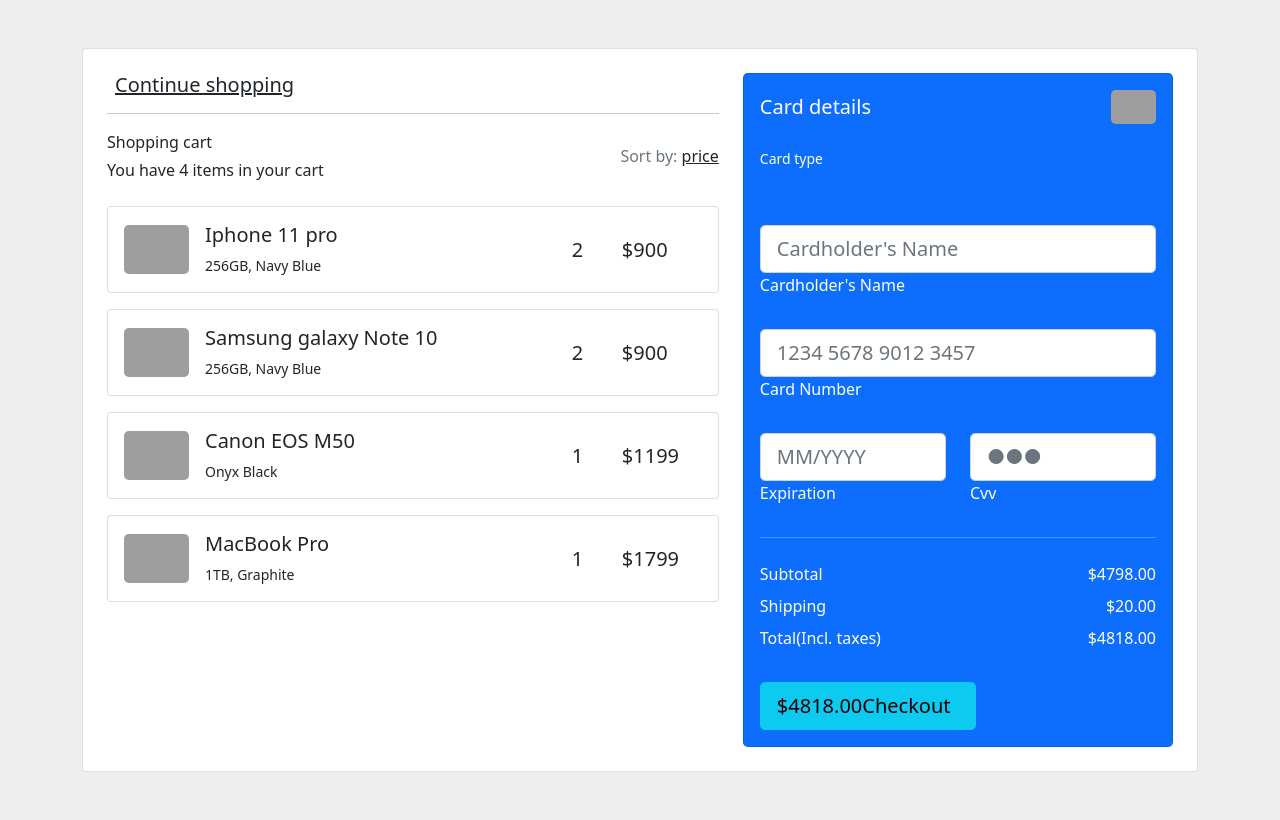
After one commit to Malicsuave/final_na, a PHP site: page /cart.php in a window 1280 px wide. The commit adds this page. Run offline with PHP 8.4, Linux system fonts and the light colour scheme; grey boxes are pictures that could not be loaded.

Commit message:
add new things

```diff
--- /dev/null
+++ b/cart.php
@@ -0,0 +1,234 @@
+<!DOCTYPE html>
+<html lang="en">
+<head>
+    <meta charset="UTF-8">
+    <meta name="viewport" content="width=device-width, initial-scale=1.0">
+    <title>Document</title>
+    <link href="css/bootstrap.min.css" rel="stylesheet">
+    <link href="css/bootstrap-icons.css" rel="stylesheet">
+</head>
+<body>
+<section class="h-100 h-custom" style="background-color: #eee;">
+  <div class="container py-5 h-100">
+    <div class="row d-flex justify-content-center align-items-center h-100">
+      <div class="col">
+        <div class="card">
+          <div class="card-body p-4">
+
+            <div class="row">
+
+              <div class="col-lg-7">
+                <h5 class="mb-3"><a href="#!" class="text-body"><i
+                      class="fas fa-long-arrow-alt-left me-2"></i>Continue shopping</a></h5>
+                <hr>
+
+                <div class="d-flex justify-content-between align-items-center mb-4">
+                  <div>
+                    <p class="mb-1">Shopping cart</p>
+                    <p class="mb-0">You have 4 items in your cart</p>
+                  </div>
+                  <div>
+                    <p class="mb-0"><span class="text-muted">Sort by:</span> <a href="#!"
+                        class="text-body">price <i class="fas fa-angle-down mt-1"></i></a></p>
+                  </div>
+                </div>
+
+                <div class="card mb-3">
+                  <div class="card-body">
+                    <div class="d-flex justify-content-between">
+                      <div class="d-flex flex-row align-items-center">
+                        <div>
+                          <img
+                            src="https://mdbcdn.b-cdn.net/img/Photos/new-templates/bootstrap-shopping-carts/img1.webp"
+                            class="img-fluid rounded-3" alt="Shopping item" style="width: 65px;">
+                        </div>
+                        <div class="ms-3">
+                          <h5>Iphone 11 pro</h5>
+                          <p class="small mb-0">256GB, Navy Blue</p>
+                        </div>
+                      </div>
+                      <div class="d-flex flex-row align-items-center">
+                        <div style="width: 50px;">
+                          <h5 class="fw-normal mb-0">2</h5>
+                        </div>
+                        <div style="width: 80px;">
+                          <h5 class="mb-0">$900</h5>
+                        </div>
+                        <a href="#!" style="color: #cecece;"><i class="fas fa-trash-alt"></i></a>
+                      </div>
+                    </div>
+                  </div>
+                </div>
+
+                <div class="card mb-3">
+                  <div class="card-body">
+                    <div class="d-flex justify-content-between">
+                      <div class="d-flex flex-row align-items-center">
+                        <div>
+                          <img
+                            src="https://mdbcdn.b-cdn.net/img/Photos/new-templates/bootstrap-shopping-carts/img2.webp"
+                            class="img-fluid rounded-3" alt="Shopping item" style="width: 65px;">
+                        </div>
+                        <div class="ms-3">
+                          <h5>Samsung galaxy Note 10 </h5>
+                          <p class="small mb-0">256GB, Navy Blue</p>
+                        </div>
+                      </div>
+                      <div class="d-flex flex-row align-items-center">
+                        <div style="width: 50px;">
+                          <h5 class="fw-normal mb-0">2</h5>
+                        </div>
+                        <div style="width: 80px;">
+                          <h5 class="mb-0">$900</h5>
+                        </div>
+                        <a href="#!" style="color: #cecece;"><i class="fas fa-trash-alt"></i></a>
+                      </div>
+                    </div>
+                  </div>
+                </div>
+
+                <div class="card mb-3">
+                  <div class="card-body">
+                    <div class="d-flex justify-content-between">
+                      <div class="d-flex flex-row align-items-center">
+                        <div>
+                          <img
+                            src="https://mdbcdn.b-cdn.net/img/Photos/new-templates/bootstrap-shopping-carts/img3.webp"
+                            class="img-fluid rounded-3" alt="Shopping item" style="width: 65px;">
+                        </div>
+                        <div class="ms-3">
+                          <h5>Canon EOS M50</h5>
+                          <p class="small mb-0">Onyx Black</p>
+                        </div>
+                      </div>
+                      <div class="d-flex flex-row align-items-center">
+                        <div style="width: 50px;">
+                          <h5 class="fw-normal mb-0">1</h5>
+                        </div>
+                        <div style="width: 80px;">
+                          <h5 class="mb-0">$1199</h5>
+                        </div>
+                        <a href="#!" style="color: #cecece;"><i class="fas fa-trash-alt"></i></a>
+                      </div>
+                    </div>
+                  </div>
+                </div>
+
+                <div class="card mb-3 mb-lg-0">
+                  <div class="card-body">
+                    <div class="d-flex justify-content-between">
+                      <div class="d-flex flex-row align-items-center">
+                        <div>
+                          <img
+                            src="https://mdbcdn.b-cdn.net/img/Photos/new-templates/bootstrap-shopping-carts/img4.webp"
+                            class="img-fluid rounded-3" alt="Shopping item" style="width: 65px;">
+                        </div>
+                        <div class="ms-3">
+                          <h5>MacBook Pro</h5>
+                          <p class="small mb-0">1TB, Graphite</p>
+                        </div>
+                      </div>
+                      <div class="d-flex flex-row align-items-center">
+                        <div style="width: 50px;">
+                          <h5 class="fw-normal mb-0">1</h5>
+                        </div>
+                        <div style="width: 80px;">
+                          <h5 class="mb-0">$1799</h5>
+                        </div>
+                        <a href="#!" style="color: #cecece;"><i class="fas fa-trash-alt"></i></a>
+                      </div>
+                    </div>
+                  </div>
+                </div>
+
+              </div>
+              <div class="col-lg-5">
+
+                <div class="card bg-primary text-white rounded-3">
+                  <div class="card-body">
+                    <div class="d-flex justify-content-between align-items-center mb-4">
+                      <h5 class="mb-0">Card details</h5>
+                      <img src="https://mdbcdn.b-cdn.net/img/Photos/Avatars/avatar-6.webp"
+                        class="img-fluid rounded-3" style="width: 45px;" alt="Avatar">
+                    </div>
+
+                    <p class="small mb-2">Card type</p>
+                    <a href="#!" type="submit" class="text-white"><i
+                        class="fab fa-cc-mastercard fa-2x me-2"></i></a>
+                    <a href="#!" type="submit" class="text-white"><i
+                        class="fab fa-cc-visa fa-2x me-2"></i></a>
+                    <a href="#!" type="submit" class="text-white"><i
+                        class="fab fa-cc-amex fa-2x me-2"></i></a>
+                    <a href="#!" type="submit" class="text-white"><i class="fab fa-cc-paypal fa-2x"></i></a>
+
+                    <form class="mt-4">
+                      <div data-mdb-input-init class="form-outline form-white mb-4">
+                        <input type="text" id="typeName" class="form-control form-control-lg" siez="17"
+                          placeholder="Cardholder's Name" />
+                        <label class="form-label" for="typeName">Cardholder's Name</label>
+                      </div>
+
+                      <div data-mdb-input-init class="form-outline form-white mb-4">
+                        <input type="text" id="typeText" class="form-control form-control-lg" siez="17"
+                          placeholder="1234 5678 9012 3457" minlength="19" maxlength="19" />
+                        <label class="form-label" for="typeText">Card Number</label>
+                      </div>
+
+                      <div class="row mb-4">
+                        <div class="col-md-6">
+                          <div data-mdb-input-init class="form-outline form-white">
+                            <input type="text" id="typeExp" class="form-control form-control-lg"
+                              placeholder="MM/YYYY" size="7" id="exp" minlength="7" maxlength="7" />
+                            <label class="form-label" for="typeExp">Expiration</label>
+                          </div>
+                        </div>
+                        <div class="col-md-6">
+                          <div data-mdb-input-init class="form-outline form-white">
+                            <input type="password" id="typeText" class="form-control form-control-lg"
+                              placeholder="&#9679;&#9679;&#9679;" size="1" minlength="3" maxlength="3" />
+                            <label class="form-label" for="typeText">Cvv</label>
+                          </div>
+                        </div>
+                      </div>
+
+                    </form>
+
+                    <hr class="my-4">
+
+                    <div class="d-flex justify-content-between">
+                      <p class="mb-2">Subtotal</p>
+                      <p class="mb-2">$4798.00</p>
+                    </div>
+
+                    <div class="d-flex justify-content-between">
+                      <p class="mb-2">Shipping</p>
+                      <p class="mb-2">$20.00</p>
+                    </div>
+
+                    <div class="d-flex justify-content-between mb-4">
+                      <p class="mb-2">Total(Incl. taxes)</p>
+                      <p class="mb-2">$4818.00</p>
+                    </div>
+
+                    <button  type="button" data-mdb-button-init data-mdb-ripple-init class="btn btn-info btn-block btn-lg">
+                      <div class="d-flex justify-content-between">
+                        <span>$4818.00</span>
+                        <span>Checkout <i class="fas fa-long-arrow-alt-right ms-2"></i></span>
+                      </div>
+                    </button>
+
+                  </div>
+                </div>
+
+              </div>
+
+            </div>
+
+          </div>
+        </div>
+      </div>
+    </div>
+  </div>
+</section>
+</body>
+</html>
--- a/products.php
+++ b/products.php
@@ -281,6 +281,8 @@
                         <br>
                         <p class="copyright-text">Designed by <a href="https://www.tooplate.com/" target="_blank">Tooplate</a></p>
                     </div>
+                    <div class="col-lg-5 col-8">
+                    <h5 class="text-white mb-3">Sitemap</h5>
 
                     <ul class="footer-menu d-flex flex-wrap">
                             <li class="footer-menu-item"><a href="about.php" class="footer-menu-link">About</a></li>
```
Also changed, not shown: classes/database.php (+32 -32 lines), includes/navbar.php (added, +80 -0 lines), index.php (+1 -47 lines), sign-up.php (+22 -17 lines), user-navbar.php (added, +124 -0 lines).
